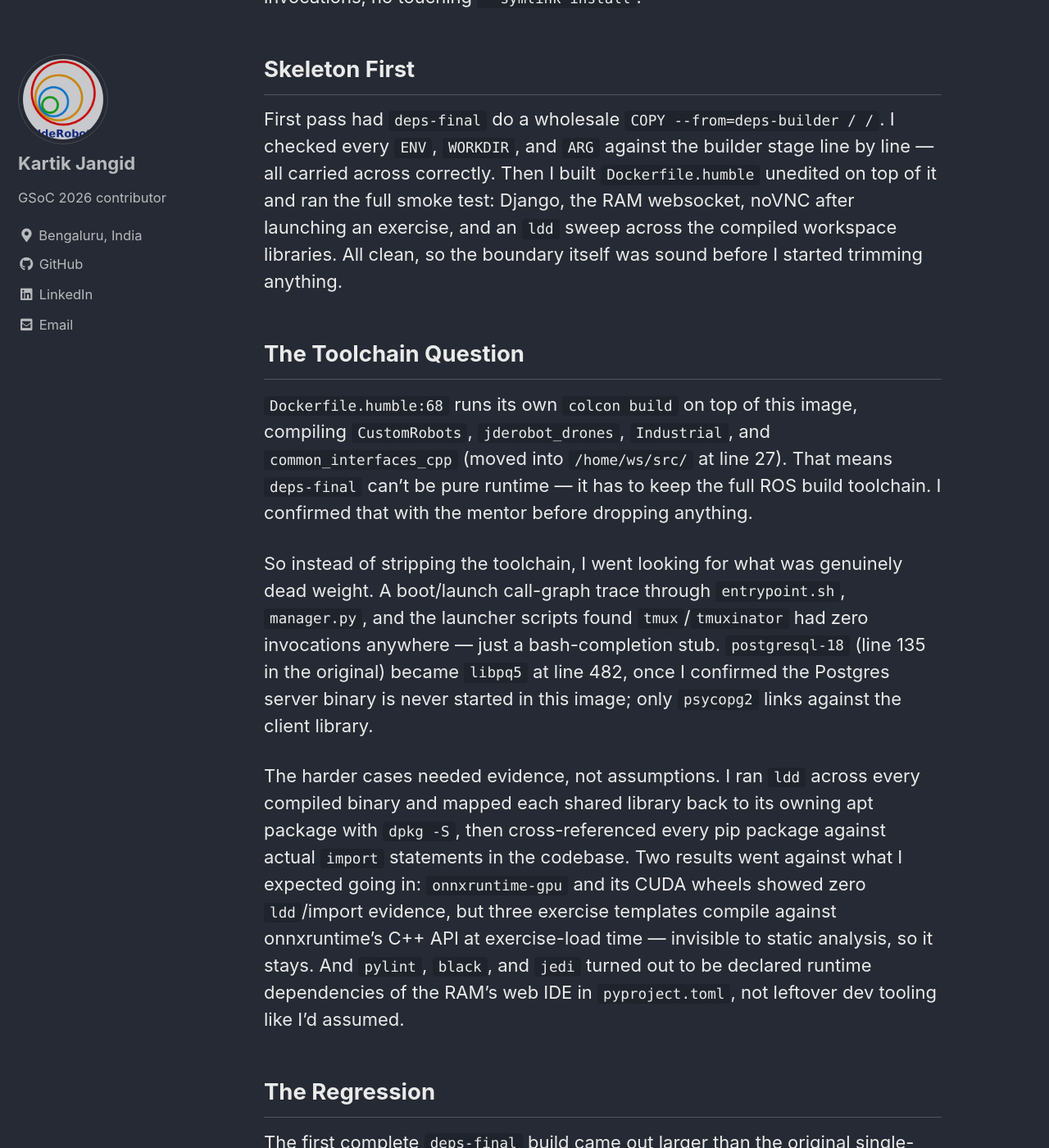
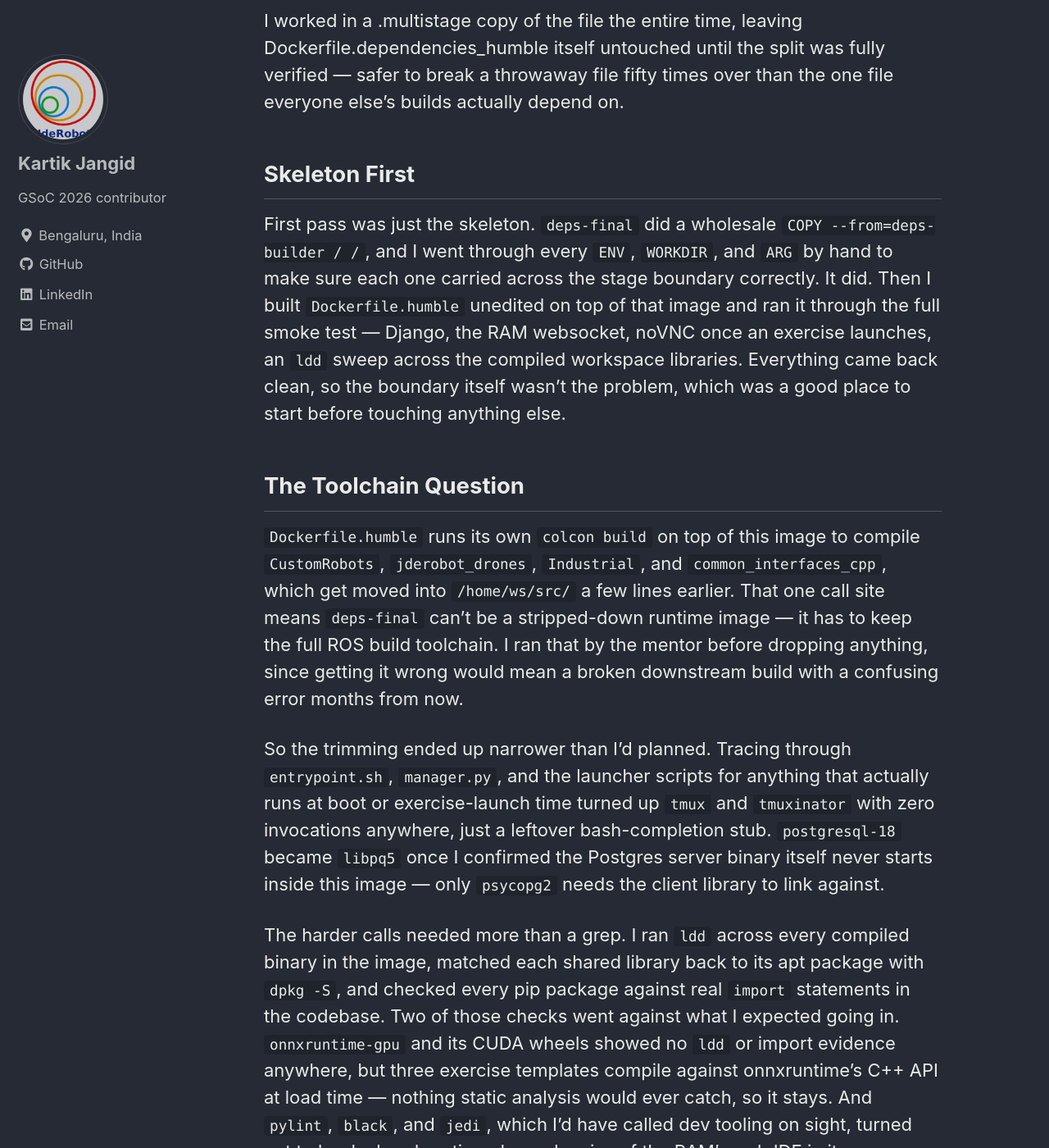
Before and after one commit to TheRoboticsClub/gsoc2026-Kartik_Jangid, a Jekyll site: the page built from docs/_posts/2026-07-05-coding-week-6.md, in a window 1280 px wide and 1400 px high, scrolled down 387 px. Shown: the whole window at 82% size. Built offline with Jekyll 4.4.1, drawn with Linux system fonts in a browser that asks for light colours; cached includes are drawn as plain includes; some of the changed text lies outside the part shown.

Commit message:
improved week 6 blog

```diff
--- a/docs/_posts/2026-07-05-coding-week-6.md
+++ b/docs/_posts/2026-07-05-coding-week-6.md
@@ -6,32 +6,34 @@ categories: [gsoc, coding-period]
 tags: [docker, gsoc2026, jderobot, optimization, multi-stage-build, ros2]
 ---
 
-The goal this week was to actually build the multi-stage split I designed last week: turn `Dockerfile.dependencies_humble` into a `deps-builder` stage and a `deps-final` stage (`Dockerfile.dependencies_humble.multistage:1` and `:393`), without changing how either ROS workspace compiles — no touching colcon invocations, no touching `--symlink-install`.
+The goal this week was to actually build the multi-stage split I designed last week: turn `Dockerfile.dependencies_humble` into two stages, a `deps-builder` and a `deps-final`, without changing how either ROS workspace compiles. No touching colcon invocations, no touching `--symlink-install`.
+
+I worked in a .multistage copy of the file the entire time, leaving Dockerfile.dependencies_humble itself untouched until the split was fully verified — safer to break a throwaway file fifty times over than the one file everyone else's builds actually depend on.
 
 ## Skeleton First
 
-First pass had `deps-final` do a wholesale `COPY --from=deps-builder / /`. I checked every `ENV`, `WORKDIR`, and `ARG` against the builder stage line by line — all carried across correctly. Then I built `Dockerfile.humble` unedited on top of it and ran the full smoke test: Django, the RAM websocket, noVNC after launching an exercise, and an `ldd` sweep across the compiled workspace libraries. All clean, so the boundary itself was sound before I started trimming anything.
+First pass was just the skeleton. `deps-final` did a wholesale `COPY --from=deps-builder / /`, and I went through every `ENV`, `WORKDIR`, and `ARG` by hand to make sure each one carried across the stage boundary correctly. It did. Then I built `Dockerfile.humble` unedited on top of that image and ran it through the full smoke test — Django, the RAM websocket, noVNC once an exercise launches, an `ldd` sweep across the compiled workspace libraries. Everything came back clean, so the boundary itself wasn't the problem, which was a good place to start before touching anything else.
 
 ## The Toolchain Question
 
-`Dockerfile.humble:68` runs its own `colcon build` on top of this image, compiling `CustomRobots`, `jderobot_drones`, `Industrial`, and `common_interfaces_cpp` (moved into `/home/ws/src/` at line 27). That means `deps-final` can't be pure runtime — it has to keep the full ROS build toolchain. I confirmed that with the mentor before dropping anything.
+`Dockerfile.humble` runs its own `colcon build` on top of this image to compile `CustomRobots`, `jderobot_drones`, `Industrial`, and `common_interfaces_cpp`, which get moved into `/home/ws/src/` a few lines earlier. That one call site means `deps-final` can't be a stripped-down runtime image — it has to keep the full ROS build toolchain. I ran that by the mentor before dropping anything, since getting it wrong would mean a broken downstream build with a confusing error months from now.
 
-So instead of stripping the toolchain, I went looking for what was genuinely dead weight. A boot/launch call-graph trace through `entrypoint.sh`, `manager.py`, and the launcher scripts found `tmux`/`tmuxinator` had zero invocations anywhere — just a bash-completion stub. `postgresql-18` (line 135 in the original) became `libpq5` at line 482, once I confirmed the Postgres server binary is never started in this image; only `psycopg2` links against the client library.
+So the trimming ended up narrower than I'd planned. Tracing through `entrypoint.sh`, `manager.py`, and the launcher scripts for anything that actually runs at boot or exercise-launch time turned up `tmux` and `tmuxinator` with zero invocations anywhere, just a leftover bash-completion stub. `postgresql-18` became `libpq5` once I confirmed the Postgres server binary itself never starts inside this image — only `psycopg2` needs the client library to link against.
 
-The harder cases needed evidence, not assumptions. I ran `ldd` across every compiled binary and mapped each shared library back to its owning apt package with `dpkg -S`, then cross-referenced every pip package against actual `import` statements in the codebase. Two results went against what I expected going in: `onnxruntime-gpu` and its CUDA wheels showed zero `ldd`/import evidence, but three exercise templates compile against onnxruntime's C++ API at exercise-load time — invisible to static analysis, so it stays. And `pylint`, `black`, and `jedi` turned out to be declared runtime dependencies of the RAM's web IDE in `pyproject.toml`, not leftover dev tooling like I'd assumed.
+The harder calls needed more than a grep. I ran `ldd` across every compiled binary in the image, matched each shared library back to its apt package with `dpkg -S`, and checked every pip package against real `import` statements in the codebase. Two of those checks went against what I expected going in. `onnxruntime-gpu` and its CUDA wheels showed no `ldd` or import evidence anywhere, but three exercise templates compile against onnxruntime's C++ API at load time — nothing static analysis would ever catch, so it stays. And `pylint`, `black`, and `jedi`, which I'd have called dev tooling on sight, turned out to be declared runtime dependencies of the RAM's web IDE in its `pyproject.toml`.
 
 ## The Regression
 
-The first complete `deps-final` build came out larger than the original single-stage image — the opposite of the point of doing this. `docker history` plus `dive`'s wasted-space report traced it to a blanket `COPY --from=deps-builder /usr/local/ /usr/local/` duplicating about 3.5GB that five separate pip `RUN` blocks in the same stage were already reinstalling fresh. I replaced it with narrow, explicit `COPY` lines (615–626) for the only non-pip content actually under `/usr/local`: OMPL and onnxruntime's compiled C++ libraries, about 40MB total.
+The first full `deps-final` build came out bigger than the original single-stage image, which is the opposite of the entire point. `docker history` and `dive`'s wasted-space report pointed at a blanket `COPY --from=deps-builder /usr/local/ /usr/local/` — it was dragging across roughly 3.5GB that five separate pip `RUN` blocks in that same stage were already reinstalling from scratch. I swapped it for a handful of explicit `COPY` lines that only pull the non-pip content actually living under `/usr/local`: OMPL and onnxruntime's compiled C++ libraries, about 40MB total.
 
-Separately, the downstream build broke: pulling `lxde-common` into a consolidated `--no-install-recommends` block silently dropped its auto-pulled companions, `lxde-core` and `openbox-lxde-session`, which `Dockerfile.humble` needs to place `rc.xml` into a directory only those packages create. Fixed by installing `lxde-common` on its own unflagged line (540), matching how the original file already had it.
+A second, unrelated break showed up downstream. Folding `lxde-common` into a consolidated `--no-install-recommends` apt block silently dropped the two packages it normally pulls in with it, `lxde-core` and `openbox-lxde-session` — and `Dockerfile.humble` needs those to place `rc.xml` into a directory only they create. Putting `lxde-common` back on its own unflagged line, the way the original file already had it, fixed the build.
 
 ## Where This Landed
 
-Same-day rebuild of both versions for a fair comparison: the original single-stage image is 11.9GB, `deps-final` is 10.7GB — confirmed with `docker history`, a full `ldd` sweep across both workspaces, and an endpoint test through `docker compose` covering Django routes, DB-backed queries, the RAM websocket handshake, and clean shutdown. The split works and is smaller, which was the point of the week.
+I rebuilt both versions the same day for a fair comparison: the original single-stage image is 11.9GB, `deps-final` comes in at 10.7GB. Checked that with `docker history`, another `ldd` sweep across both workspaces, and a full pass through `docker compose` — Django routes, DB-backed queries, the RAM websocket handshake, clean shutdown. The split holds together and it's smaller, which was the actual goal for the week.
 
 ## Still Open
 
-Loading an exercise through `docker compose` returns `relation "exercises" does not exist`, even with Postgres reporting healthy. Not yet clear whether this is a stale data volume from earlier test runs or an issue with how the init SQL files load — tracking that down next.
+Loading an exercise through `docker compose` throws `relation "exercises" does not exist`, even though Postgres itself reports healthy. I don't yet know if that's a stale data volume left over from earlier test runs or something in how the init SQL files get loaded — that's what I'm chasing next.
 
 *Part of my GSoC 2026 work with JdeRobot. Project tracked at [github.com/TheRoboticsClub/gsoc2026-Kartik_Jangid](https://github.com/TheRoboticsClub/gsoc2026-Kartik_Jangid).*
```
